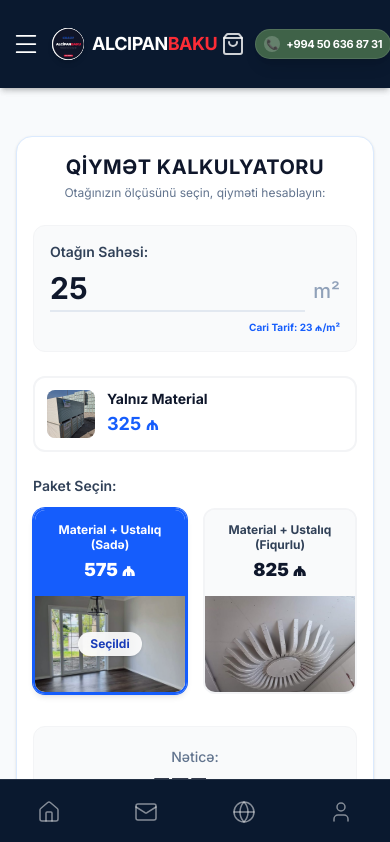
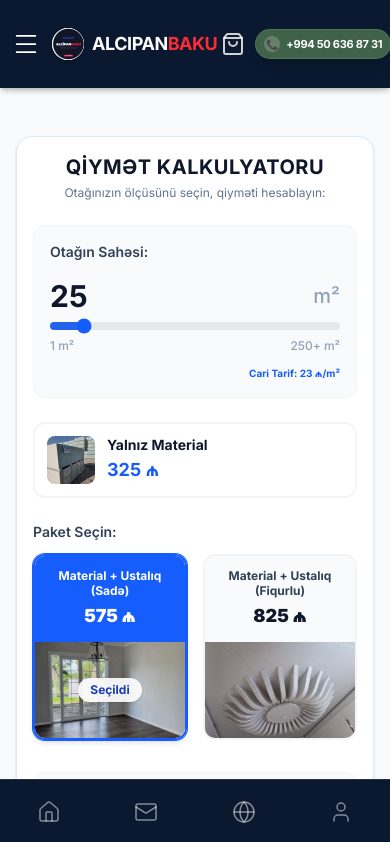
Before and after one commit to sirbxueonline-arch/AlcipanBaku, a Next.js app: page /calculator in a window 390 px wide. Shown: the top 842 px of the page. Built offline with nearby package versions, Linux system fonts and the light colour scheme.

Commit message:
UI spacing & mobile typography improvements

```diff
--- a/src/app/ClientLayout.tsx
+++ b/src/app/ClientLayout.tsx
@@ -1,20 +1,41 @@
-import React from 'react';
+import React, { useEffect, useState } from 'react';
 import { useAdmin } from '@/context/AdminContext';
 import { Header } from '@/components/Header';
-import { Footer } from '@/components/Footer';
 import { Cart } from '@/components/Cart';
 import WhatsAppWidget from '@/components/WhatsAppWidget';
+import { AnimatePresence, motion } from 'framer-motion';
 
 export default function ClientLayout({ children }: { children: React.ReactNode }) {
+    const { language } = useAdmin();
+    const [mounted, setMounted] = useState(false);
+
+    useEffect(() => {
+        setMounted(true);
+    }, []);
+
     // This wrapper ensures Header and Footer have access to AdminContext
     // and handle client-side logic
     return (
         <>
             <Header />
             <Cart />
-            {children}
+            <AnimatePresence mode="wait">
+                {mounted ? (
+                    <motion.div
+                        key={language}
+                        initial={{ opacity: 0, y: 10 }}
+                        animate={{ opacity: 1, y: 0 }}
+                        exit={{ opacity: 0, y: -10 }}
+                        transition={{ duration: 0.3, ease: 'easeInOut' }}
+                        className="flex-grow flex flex-col w-full"
+                    >
+                        {children}
+                    </motion.div>
+                ) : (
+                    <div className="flex-grow flex flex-col w-full">{children}</div>
+                )}
+            </AnimatePresence>
             <WhatsAppWidget />
-            <Footer />
         </>
     );
 }
--- a/src/app/calculator/page.tsx
+++ b/src/app/calculator/page.tsx
@@ -1,7 +1,6 @@
 import React, { Suspense } from 'react';
 import { PriceCalculator } from '@/components/PriceCalculator';
 import { Header } from '@/components/Header';
-import { Footer } from '@/components/Footer';
 
 export default function CalculatorPage() {
     return (
@@ -14,7 +13,6 @@ export default function CalculatorPage() {
                     </Suspense>
                 </div>
             </main>
-            <Footer />
         </div>
     );
 }
--- a/src/components/Footer.tsx
+++ b/src/components/Footer.tsx
@@ -96,10 +96,11 @@ export function Footer() {
                 <div className="border-t border-gray-800 mt-12 pt-8 flex flex-col md:flex-row justify-between items-center gap-4">
                     <div className="flex flex-col gap-2">
                         <p className="text-xs text-gray-500">
-                            © {new Date().getFullYear()} Alcipan Baku. All rights reserved.
+                            © {new Date().getFullYear()} Alcipan Baku.{' '}
+                            {language === 'AZ' ? 'Bütün hüquqlar qorunur.' : language === 'RU' ? 'Все права защищены.' : 'All rights reserved.'}
                         </p>
                         <div className="flex items-center gap-2 text-[10px] text-gray-600">
-                            <span>Payments secured by</span>
+                            <span>{language === 'AZ' ? 'Ödənişlər təmin edilib' : language === 'RU' ? 'Платежи защищены' : 'Payments secured by'}</span>
                             <span className="font-bold text-gray-400">EPoint</span>
                         </div>
                     </div>
--- a/src/components/PriceCalculator.tsx
+++ b/src/components/PriceCalculator.tsx
@@ -137,24 +137,29 @@ export function PriceCalculator() {
             {/* Input Section */}
             <div className="grid grid-cols-1 md:grid-cols-2 gap-6 mb-6">
                 {/* Area Input */}
-                <div className="bg-gray-50 rounded-xl p-4 border border-gray-100">
-                    <label className="block text-sm font-semibold text-slate-700 mb-2">
+                <div className="bg-gray-50 rounded-xl p-4 border border-gray-100 flex flex-col justify-center">
+                    <label className="block text-sm font-semibold text-slate-700 mb-4">
                         {language === 'AZ' ? 'Otağın Sahəsi:' : language === 'RU' ? 'Площадь комнаты:' : 'Room Area:'}
                     </label>
-                    <div className="flex items-center">
+                    <div className="flex items-center justify-between mb-2">
+                        <span className="text-3xl font-bold text-slate-900">{area === '' ? 0 : area}</span>
+                        <span className="text-xl font-medium text-slate-400">m²</span>
+                    </div>
                     <input
-                            type="text"
-                            inputMode="numeric"
-                            value={area}
-                            onChange={(e) => {
-                                const val = e.target.value;
-                                if (val === '' || /^\d*$/.test(val)) {
-                                    setArea(val);
-                                }
+                        type="range"
+                        min="1"
+                        max="250"
+                        value={area === '' ? 20 : area}
+                        onChange={(e) => setArea(Number(e.target.value))}
+                        className="w-full h-2 bg-gray-200 rounded-lg appearance-none cursor-pointer accent-blue-600 focus:outline-none focus:ring-2 focus:ring-blue-500"
+                        style={{
+                            background: `linear-gradient(to right, #2563eb ${(Number(area === '' ? 20 : area) / 250) * 100}%, #e5e7eb ${(Number(area === '' ? 20 : area) / 250) * 100}%)`,
+                            WebkitAppearance: 'none'
                         }}
-                            className="w-full text-3xl font-bold text-slate-900 bg-transparent outline-none border-b-2 border-slate-200 focus:border-blue-500 transition-colors pb-1"
                     />
-                        <span className="text-xl font-medium text-slate-400 ml-2">m²</span>
+                    <div className="flex justify-between mt-2 text-xs text-slate-400 font-medium pb-1">
+                        <span>1 m²</span>
+                        <span>250+ m²</span>
                     </div>
                     {/* Rate Display */}
                     <p className="text-[10px] text-blue-600 font-bold mt-2 text-right">
--- /dev/null
+++ b/src/components/Testimonials.tsx
@@ -0,0 +1,105 @@
+'use client';
+
+import React, { useEffect, useState } from 'react';
+import { useAdmin } from '@/context/AdminContext';
+import { motion, AnimatePresence } from 'framer-motion';
+
+const testimonials = [
+    {
+        id: 1,
+        name: 'Elvin C.',
+        rating: 5,
+        text: {
+            AZ: 'Evimin bütün alçipan işlərini AlcipanBaku komandasına həvalə etdim. Nəticə möhtəşəmdir! Çox səliqəli və vaxtında təhvil verdilər.',
+            RU: 'Я доверил все работы по гипсокартону в своем доме команде AlcipanBaku. Результат отличный! Сделали очень аккуратно и сдали вовремя.',
+            EN: 'I entrusted all the drywall work in my house to the AlcipanBaku team. The result is spectacular! Very neat and delivered on time.'
+        }
+    },
+    {
+        id: 2,
+        name: 'Aydan M.',
+        rating: 5,
+        text: {
+            AZ: 'Tavan dizaynı üçün müraciət etdik, fərqli ideyalar təklif etdilər. İş prosesində dəqiqlik və peşəkarlıq hiss olunurdu.',
+            RU: 'Обратились за дизайном потолка, предложили разные идеи. В процессе работы чувствовалась точность и профессионализм.',
+            EN: 'We applied for ceiling design, they offered different ideas. Precision and professionalism were felt during the work process.'
+        }
+    },
+    {
+        id: 3,
+        name: 'Samir R.',
+        rating: 5,
+        text: {
+            AZ: 'Materialların keyfiyyəti dedikləri kimi superdir. Ustalar da çox nəzakətli və işini bilən idilər. Təşəkkürlər!',
+            RU: 'Качество материалов супер, как и говорили. Мастера тоже были очень вежливы и знали свое дело. Спасибо!',
+            EN: 'The quality of the materials is super, just as they said. The masters were also very polite and knew their job. Thanks!'
+        }
+    }
+];
+
+export function Testimonials() {
+    const { language } = useAdmin();
+    const [currentIndex, setCurrentIndex] = useState(0);
+
+    useEffect(() => {
+        const timer = setInterval(() => {
+            setCurrentIndex((prev) => (prev + 1) % testimonials.length);
+        }, 6000);
+        return () => clearInterval(timer);
+    }, []);
+
+    return (
+        <section className="py-16 bg-[#f8fafc] overflow-hidden relative" id="testimonials">
+            <div className="container mx-auto px-4 z-10 relative">
+                <div className="text-center mb-12">
+                    <h2 className="text-2xl md:text-3xl font-bold text-[#0a192f] uppercase tracking-wide">
+                        {language === 'AZ' ? 'Müştəri Rəyləri' : language === 'RU' ? 'Отзывы Клиентов' : 'Client Reviews'}
+                    </h2>
+                    <div className="h-1 w-16 bg-[#fbbf24] mx-auto rounded-full mt-3"></div>
+                </div>
+
+                <div className="max-w-4xl mx-auto relative h-[250px] md:h-[200px]">
+                    <AnimatePresence mode="wait">
+                        <motion.div
+                            key={currentIndex}
+                            initial={{ opacity: 0, x: 50 }}
+                            animate={{ opacity: 1, x: 0 }}
+                            exit={{ opacity: 0, x: -50 }}
+                            transition={{ duration: 0.5 }}
+                            className="absolute inset-0 flex flex-col items-center justify-center text-center px-4"
+                        >
+                            <div className="mb-4 flex gap-1 justify-center">
+                                {[...Array(testimonials[currentIndex].rating)].map((_, i) => (
+                                    <svg key={i} className="w-6 h-6 text-[#fbbf24]" fill="currentColor" viewBox="0 0 20 20">
+                                        <path d="M9.049 2.927c.3-.921 1.603-.921 1.902 0l1.07 3.292a1 1 0 00.95.69h3.462c.969 0 1.371 1.24.588 1.81l-2.8 2.034a1 1 0 00-.364 1.118l1.07 3.292c.3.921-.755 1.688-1.54 1.118l-2.8-2.034a1 1 0 00-1.175 0l-2.8 2.034c-.784.57-1.838-.197-1.539-1.118l1.07-3.292a1 1 0 00-.364-1.118L2.98 8.72c-.783-.57-.38-1.81.588-1.81h3.461a1 1 0 00.951-.69l1.07-3.292z" />
+                                    </svg>
+                                ))}
+                            </div>
+                            <p className="text-lg md:text-xl italic text-gray-700 font-medium mb-6 px-4 md:px-12">
+                                "{testimonials[currentIndex].text[language]}"
+                            </p>
+                            <div className="flex items-center justify-center gap-3">
+                                <div className="w-10 h-10 rounded-full bg-gradient-to-tr from-[#fbbf24] to-[#f59e0b] shadow-md text-white flex items-center justify-center font-bold text-lg">
+                                    {testimonials[currentIndex].name.charAt(0)}
+                                </div>
+                                <h4 className="font-bold text-[#0a192f]">{testimonials[currentIndex].name}</h4>
+                            </div>
+                        </motion.div>
+                    </AnimatePresence>
+                </div>
+
+                {/* Dots indicator */}
+                <div className="flex justify-center gap-2 mt-8">
+                    {testimonials.map((_, idx) => (
+                        <button
+                            key={idx}
+                            onClick={() => setCurrentIndex(idx)}
+                            className={`h-2 rounded-full transition-all ${idx === currentIndex ? 'bg-[#fbbf24] w-6' : 'bg-gray-300 w-2 hover:bg-gray-400'}`}
+                            aria-label={`Go to slide ${idx + 1}`}
+                        />
+                    ))}
+                </div>
+            </div>
+        </section>
+    );
+}
```
Also changed, not shown: src/app/page.tsx (+7 -9 lines), src/components/PricingTables.tsx (+7 -2 lines), src/components/ServiceCard.tsx (+7 -2 lines). Lines whose indentation alone changed are shown as unchanged.
